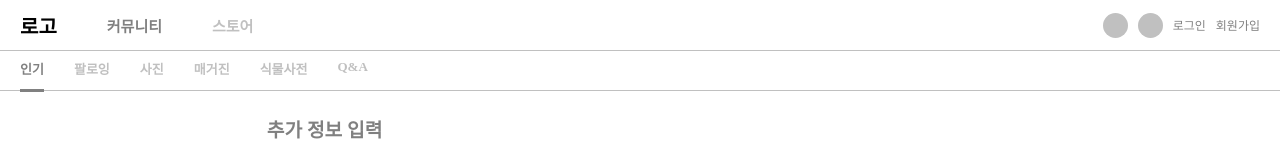
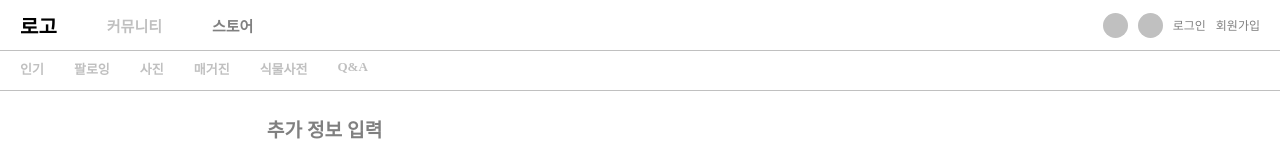
Before and after one commit to heisjun/GRNR, a React (Create React App) app: page /store in a window 1280 px wide. Shown: the top 160 px of the page. Built offline with nearby package versions, Linux system fonts and the light colour scheme; no server answers.

Commit message:
2208212211

```diff
--- a/src/domains/HeaderBar/HeaderBar.tsx
+++ b/src/domains/HeaderBar/HeaderBar.tsx
@@ -1,6 +1,6 @@
 import { useState, useEffect } from 'react';
 import styled, { keyframes } from 'styled-components';
-import { Link } from 'react-router-dom';
+import { Link, useLocation } from 'react-router-dom';
 import { useRecoilState } from 'recoil';
 import { UserInfo } from 'recoil/auth';
 import { IHeaderBar } from './HeaderBar.type';
@@ -21,7 +21,14 @@ const HeaderBar: React.FC<IHeaderBar> = (props) => {
     const [subTabVisible, setSubTabVisible] = useState<boolean>(true);
     const [overPage, setOverPage] = useState<number>(0);
     const [crntPage, setCrntPage] = useState<number>(0);
-    const [subPage, setSubPage] = useState<number>(0);
+
+    const [crntPath, setCrntPath] = useState<string>('');
+
+    const loc = useLocation();
+    useEffect(() => {
+        loc.pathname === '/' ? setCrntPath(headerItems[0].link.split('/')[1]) : setCrntPath(loc.pathname.split('/')[1]);
+        console.log(loc);
+    }, [loc]);
 
     const scrollHandler = () => {
         setCrntPosY(window.scrollY);
@@ -75,7 +82,6 @@ const HeaderBar: React.FC<IHeaderBar> = (props) => {
                                 onClick={() => {
                                     setCrntPage(0);
                                     setOverPage(0);
-                                    setSubPage(0);
                                     setScrollDownToggle(false);
                                     setSubTabVisible(true);
                                 }}
@@ -92,13 +98,14 @@ const HeaderBar: React.FC<IHeaderBar> = (props) => {
                                         style={{ textDecoration: 'none' }}
                                         onClick={() => {
                                             setCrntPage(index);
-                                            setSubPage(0);
                                             setScrollDownToggle(false);
                                             setSubTabVisible(true);
                                         }}
                                         onMouseEnter={() => setOverPage(index)}
                                     >
-                                        <StyledMenuItemText color={index === crntPage ? 'grey' : 'silver'}>
+                                        <StyledMenuItemText
+                                            color={item.link.split('/')[1] === crntPath ? 'grey' : 'silver'}
+                                        >
                                             {item.name}
                                         </StyledMenuItemText>
                                     </Link>
@@ -124,11 +131,8 @@ const HeaderBar: React.FC<IHeaderBar> = (props) => {
                 <StyledSubTabBarBlock>
                     <SubTabBar
                         visible={!scrollDownToggle}
+                        overPage={overPage}
                         crntPage={crntPage}
-                        overPage={overPage}
-                        subPage={subPage}
-                        setCrntPage={setCrntPage}
-                        setSubPage={setSubPage}
                         setScrollDownToggle={setScrollDownToggle}
                         setSubTabVisible={setSubTabVisible}
                     />
--- a/src/domains/SubTabBar/SubTabBar.tsx
+++ b/src/domains/SubTabBar/SubTabBar.tsx
@@ -1,16 +1,29 @@
 import { useState, useEffect } from 'react';
 import styled, { keyframes } from 'styled-components';
-import { Link } from 'react-router-dom';
+import { Link, useLocation } from 'react-router-dom';
 import { ISubTabBar } from './SubTabBar.type';
-import { subTabBarItems } from 'navigations/data';
+import { headerItems, subTabBarItems } from 'navigations/data';
 
 const maxWidth = process.env.REACT_APP_MAX_WIDTH;
 const boundaryWidth = process.env.REACT_APP_BOUNDARY_WIDTH;
 
 const SubTabBar: React.FC<ISubTabBar> = (props) => {
-    const { visible, crntPage, overPage, subPage, setCrntPage, setSubPage, setScrollDownToggle, setSubTabVisible } =
-        props;
+    const { visible, overPage, crntPage, setScrollDownToggle, setSubTabVisible } = props;
     const [fadeAnim, setFadeAnim] = useState<any>();
+    const [crntPath, setCrntPath] = useState<string>('');
+
+    const location = useLocation();
+    useEffect(() => {
+        if (location.pathname === '/') {
+            setCrntPath(subTabBarItems[0][0].link);
+        } else if (location.pathname === headerItems[crntPage].link) {
+            console.log(location.pathname);
+            console.log(crntPage);
+            setCrntPath(subTabBarItems[crntPage][0].link);
+        } else {
+            setCrntPath(location.pathname);
+        }
+    }, [location]);
 
     useEffect(() => {
         visible ? setFadeAnim(subTabBarFadeIn) : setFadeAnim(subTabBarFadeOut);
@@ -23,21 +36,16 @@ const SubTabBar: React.FC<ISubTabBar> = (props) => {
         <StyledSubTabBarContainer fadeAnim={fadeAnim}>
             <StyledSubTabBarBlock>
                 {subTabBarItems[overPage].map((item, index) => (
-                    <StyledMenuItemBlock
-                        key={index}
-                        selected={overPage === crntPage && index === subPage ? true : false}
-                    >
+                    <StyledMenuItemBlock key={index} selected={item.link === crntPath ? true : false}>
                         <Link
                             to={item.link}
                             style={{ textDecoration: 'none' }}
                             onClick={() => {
-                                setSubPage(index);
-                                setCrntPage(overPage);
                                 setScrollDownToggle(false);
                                 setSubTabVisible(true);
                             }}
                         >
-                            <StyledMenuItemText color={overPage === crntPage && index === subPage ? 'grey' : 'silver'}>
+                            <StyledMenuItemText color={item.link === crntPath ? 'grey' : 'silver'}>
                                 {item.name}
                             </StyledMenuItemText>
                         </Link>
--- a/src/domains/SubTabBar/SubTabBar.type.ts
+++ b/src/domains/SubTabBar/SubTabBar.type.ts
@@ -1,10 +1,7 @@
 export type ISubTabBar = {
     visible: boolean;
+    overPage: number;
     crntPage: number;
-    overPage: number;
-    subPage: number;
-    setCrntPage: React.Dispatch<React.SetStateAction<number>>;
-    setSubPage: React.Dispatch<React.SetStateAction<number>>;
     setScrollDownToggle: React.Dispatch<React.SetStateAction<boolean>>;
     setSubTabVisible: React.Dispatch<React.SetStateAction<boolean>>;
 };
--- a/src/navigations/data.ts
+++ b/src/navigations/data.ts
@@ -11,16 +11,16 @@ export const headerItems = [
 
 export const subTabBarItems = [
     [
-        { name: '인기', link: 'community/popular' },
-        { name: '팔로잉', link: 'community/following' },
-        { name: '사진', link: 'community/photo' },
-        { name: '매거진', link: 'community/magazine' },
-        { name: '식물사전', link: 'community/dictionary' },
-        { name: 'Q&A', link: 'community/question' },
+        { name: '인기', link: '/community/popular' },
+        { name: '팔로잉', link: '/community/following' },
+        { name: '사진', link: '/community/photo' },
+        { name: '매거진', link: '/community/magazine' },
+        { name: '식물사전', link: '/community/dictionary' },
+        { name: 'Q&A', link: '/community/question' },
     ],
     [
-        { name: '스토어 메뉴1', link: 'store/menu1' },
-        { name: '스토어 메뉴2', link: 'store/menu2' },
-        { name: '스토어 메뉴3', link: 'store/menu3' },
+        { name: '스토어 메뉴1', link: '/store/menu1' },
+        { name: '스토어 메뉴2', link: '/store/menu2' },
+        { name: '스토어 메뉴3', link: '/store/menu3' },
     ],
 ];
```
